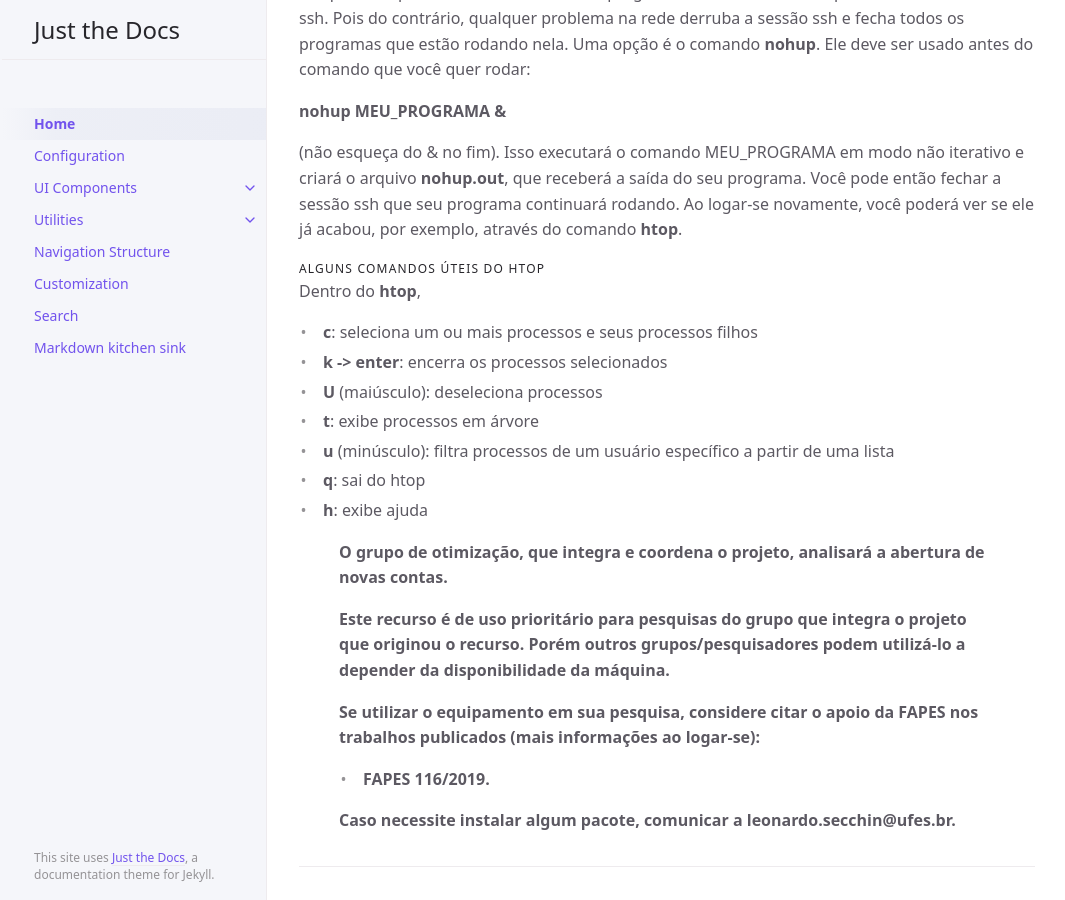
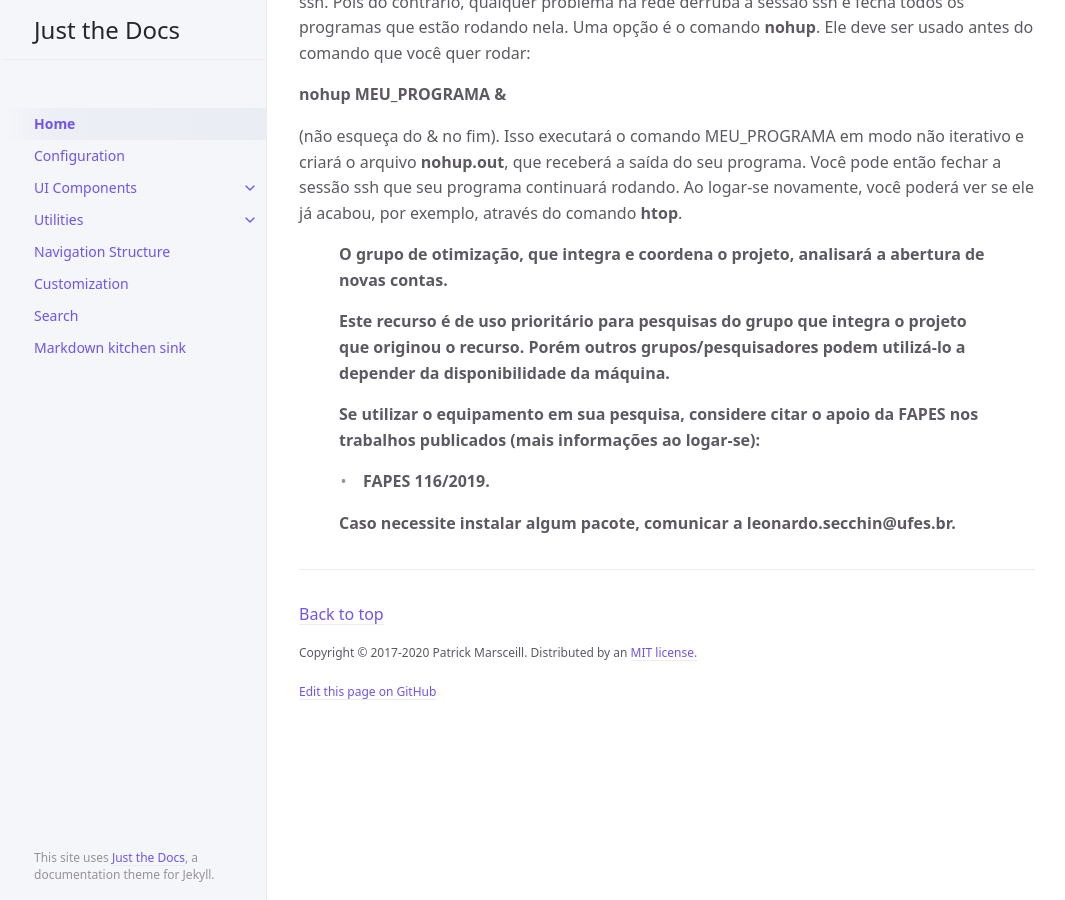
Before and after one commit to otimizacaoufes/otimizacaoufes.github.io, a Jekyll site: the page built from index.md, in a window 1280 px wide and 900 px high, scrolled down 1197 px. Shown: the whole window, without its empty margins (105-1170 px from the left). Built offline with Jekyll 4.4.1, drawn with Linux system fonts in a browser that asks for light colours.

Commit message:
Revert "a"
This reverts commit a1aff99dfec2a2e176ffed2d8be3d01762e85d92.

```diff
--- a/index.md
+++ b/index.md
@@ -35,7 +35,7 @@ permalink: /
 - Na barra “Conectar ao servidor”, digite **sftp://USUARIO@ENDERECO:25000/home/USUARIO** onde ENDERECO varia se o acesso é interno ou externo à UFES.
 - Clique em “Conectar”
 
-### Observações importantes:
+#### Observações importantes:
 
 - Quando terminar de transferir seus arquivos, DESMONTE a pasta remota clicando na seta no menu lateral;
 - A transferência de muitos arquivos em modo gráfico é lenta. Se for transferir muitos arquivos, considere compactá-los e transferir um único arquivo.
@@ -53,17 +53,6 @@ comando que você quer rodar:
 a saída do seu programa. Você pode então fechar a sessão ssh que seu programa continuará rodando. Ao logar-se novamente, você poderá ver se ele
 já acabou, por exemplo, através do comando **htop**.
 
-#### Alguns comandos úteis do htop
-
-Dentro do **htop**,
-- **c**: seleciona um ou mais processos e seus processos filhos
-- **k -> enter**: encerra os processos selecionados
-- **U** (maiúsculo): deseleciona processos
-- **t**: exibe processos em árvore
-- **u** (minúsculo): filtra processos de um usuário específico a partir de uma lista
-- **q**: sai do htop
-- **h**: exibe ajuda
-
 > **O grupo de otimização, que integra e coordena o projeto, analisará a abertura de novas contas.**
 
 > **Este recurso é de uso prioritário para pesquisas do grupo que integra o projeto que originou o recurso.
```
